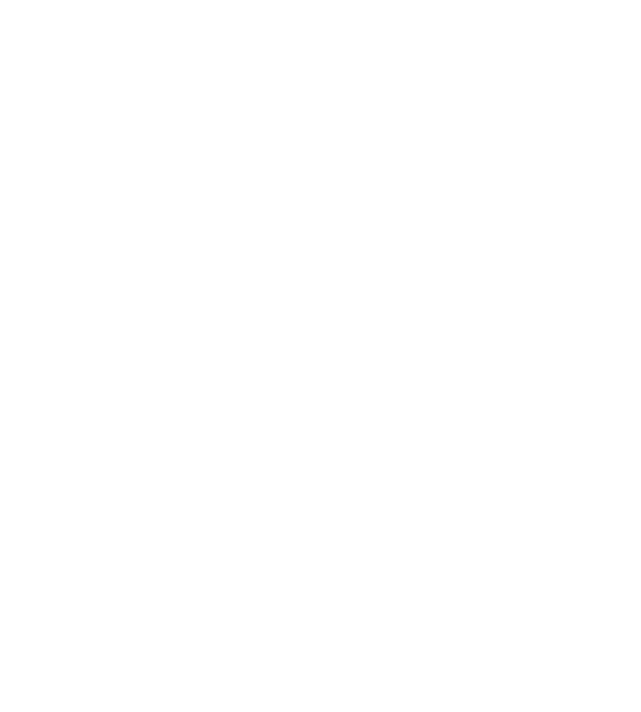
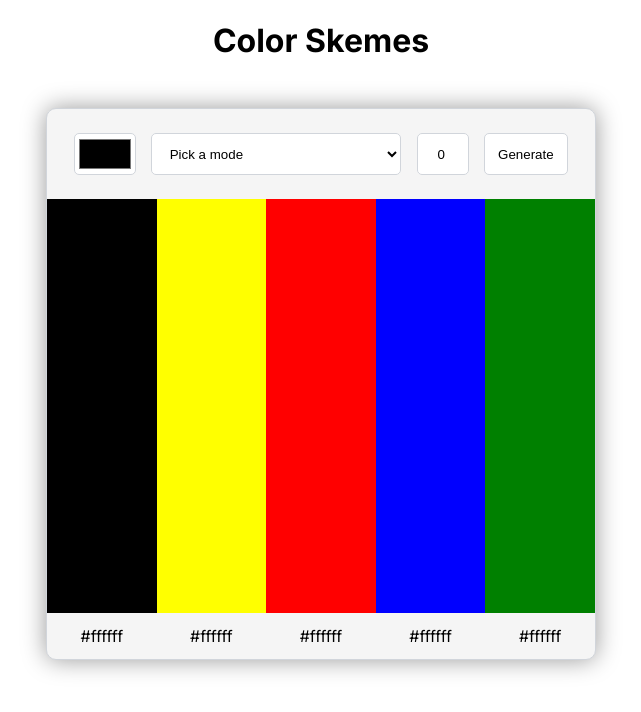
Before and after one commit to SebZG/color-skemes, a plain HTML site: page index.html in a window 1280 px wide. Shown: the whole page, without its empty margins (319-960 px from the left). Drawn offline with Linux system fonts and the light colour scheme.

Commit message:
Add: CSS

```diff
--- a/index.css
+++ b/index.css
@@ -0,0 +1,189 @@
+* {
+    box-sizing: border-box;
+    /* outline: 1px solid red; */
+}
+
+body {
+    margin: 0;
+    padding: 0;
+    font-family: "Inter", sans-serif;
+    background-color: white;
+}
+
+.title {
+    text-align: center;
+    margin-bottom: 3rem;
+}
+
+/* GENERATOR CONTAINER LAYOUT */
+
+.gen-container {
+    display: grid;
+    grid-template: 90px 414px 46px / 1fr;
+    grid-auto-columns: 1fr;
+    width: 550px;
+    justify-content: center;
+    margin: 0 auto;
+    border: 1px solid #D1D5DB;
+    box-shadow: 0px 0px 24px rgba(0, 0, 0, 0.4);
+    border-radius: 10px;
+    overflow: hidden;
+    background-color: whitesmoke;
+}
+
+/* SCHEME FORM */
+
+.scheme-form {
+    display: flex;
+    justify-content: space-evenly;
+    align-items: center;
+    padding: 0 0.75em;
+    box-shadow: 0px 10px 24px black;
+}
+
+.seed-picker,
+.mode,
+.count,
+.btn-get-scheme {
+    border-radius: 5px;
+    border: 1px solid #D1D5DB;
+    background-color: white;
+    cursor: pointer;
+    height: 42px;
+}
+
+.seed-picker {
+    width: 62px;
+}
+
+select,
+::picker(select) {
+    appearance: base-select;
+}
+
+.mode {
+    width: 250px;
+    padding: 0.5em 1em;
+}
+
+.mode:hover,
+.mode:focus {
+    background-color: #ddd;
+}
+
+.mode::picker-icon {
+    color: #999;
+    transition: 0.3s rotate;
+}
+
+.mode:open::picker-icon {
+    rotate: 180deg;
+}
+
+::picker(select) {
+    border: 1px solid #D1D5DB;
+    border-radius: 5px;
+}
+
+option {
+    display: flex;
+    justify-content: flex-start;
+    /* gap: 20px; */
+
+    border: 1px solid #ddd;
+    background: whitesmoke;
+    padding: 10px 12px;
+    transition: 0.4s;
+    overflow: hidden;
+}
+
+option:first-of-type {
+    border-radius: 5px 5px 0 0;
+}
+
+option:last-of-type {
+    border-radius: 0 0 5px 5px;
+}
+
+option:not(option:last-of-type) {
+    border-bottom: none;
+}
+
+option:nth-of-type(odd) {
+    background-color: white;
+}
+
+option:hover,
+option:focus {
+    background: plum;
+}
+
+option:checked {
+    font-weight: bold;
+}
+
+option::checkmark {
+    order: 1;
+    margin-left: auto;
+    content: "✔️";
+}
+
+::picker(select) {
+    opacity: 0;
+    transition: all 0.4s allow-discrete;
+}
+
+::picker(select):popover-open {
+    opacity: 1;
+}
+
+@starting-style {
+    ::picker(select):popover-open {
+        opacity: 0;
+    }
+}
+
+/* ::picker(select) {
+    top: calc(anchor(bottom) + 1px);
+    left: anchor(10%);
+} */
+
+.count {
+    width: 52px;
+    padding-left: 1.5em;
+}
+
+.btn-get-scheme {
+    width: 84px;
+    padding: 0 1em;
+}
+
+.btn-get-scheme:hover,
+.btn-get-scheme:focus {
+    background-color: #ddd;
+}
+
+/* COLOR SCHEME */
+
+.scheme-wrapper {
+    display: grid;
+    grid-auto-flow: column;
+    grid-template-rows: 1fr;
+    grid-auto-columns: 1fr;
+}
+
+/* HEX CODES */
+
+.hex-code-wrapper {
+    display: grid;
+    grid-auto-flow: column;
+    grid-template-rows: 1fr;
+    grid-auto-columns: 1fr;
+}
+
+.hex-code {
+    display: flex;
+    justify-content: center;
+    align-items: center;
+    height: 100%;
+}
--- a/index.html
+++ b/index.html
@@ -17,6 +17,41 @@
 
 <body>
 
+    <header>
+        <h1 id="title" class="title">Color Skemes</h1>
+    </header>
+
+    <main>
+        <section id="gen-container" class="gen-container">
+
+            <form id="scheme-form" class="scheme-form">
+                <input id="seed-picker" class="seed-picker" type="color">
+                <select name="mode" id="mode" class="mode">
+                    <option value="" selected="selected">Pick a mode</option>
+                </select>
+                <input id="count" class="count" type="number" name="count" value="0">
+                <button id="btn-get-scheme" class="btn-get-scheme" type="submit">Generate</button>
+            </form>
+
+            <div id="scheme-wrapper" class="scheme-wrapper">
+                <div class="color-item"></div>
+                <div class="color-item"></div>
+                <div class="color-item"></div>
+                <div class="color-item"></div>
+                <div class="color-item"></div>
+            </div>
+
+            <div id="hex-code-wrapper" class="hex-code-wrapper">
+                <div class="hex-code"></div>
+                <div class="hex-code"></div>
+                <div class="hex-code"></div>
+                <div class="hex-code"></div>
+                <div class="hex-code"></div>
+            </div>
+
+        </section>
+    </main>
+
     <script src="index.js" type="module"></script>
 </body>
 
--- a/index.js
+++ b/index.js
@@ -0,0 +1,28 @@
+const modes = ["Monochrome", "Monochrome-dark", "Monochrome-light", "Analogic", "Complement", "Analogic-complement", "Triad", "Quad"]
+
+// GET https://www.thecolorapi.com/scheme?hex=0047AB&rgb=0,71,171&hsl=215,100%,34%&cmyk=100,58,0,33&format=html&mode=analogic&count=6
+
+const form = document.querySelector("#scheme-form");
+const seedPicker = document.querySelector("#seed-picker");
+const modeSelect = document.querySelector("#mode");
+const schemeWrapper = document.querySelector("#scheme-wrapper");
+const colorItem = document.querySelectorAll(".color-item");
+const hexCodeWrapper = document.querySelector("#hex-code-wrapper");
+const hexCode = document.querySelectorAll(".hex-code");
+const btnGetScheme = document.querySelector("#btn-get-scheme");
+
+for (let mode of modes) {
+    modeSelect.options[modeSelect.options.length] = new Option(mode, mode.toLowerCase());
+}
+
+colorItem[0].style.backgroundColor = "black";
+colorItem[1].style.backgroundColor = "yellow";
+colorItem[2].style.backgroundColor = "red";
+colorItem[3].style.backgroundColor = "blue";
+colorItem[4].style.backgroundColor = "green";
+
+hexCode[0].textContent = "#ffffff"
+hexCode[1].textContent = "#ffffff"
+hexCode[2].textContent = "#ffffff"
+hexCode[3].textContent = "#ffffff"
+hexCode[4].textContent = "#ffffff"
```
